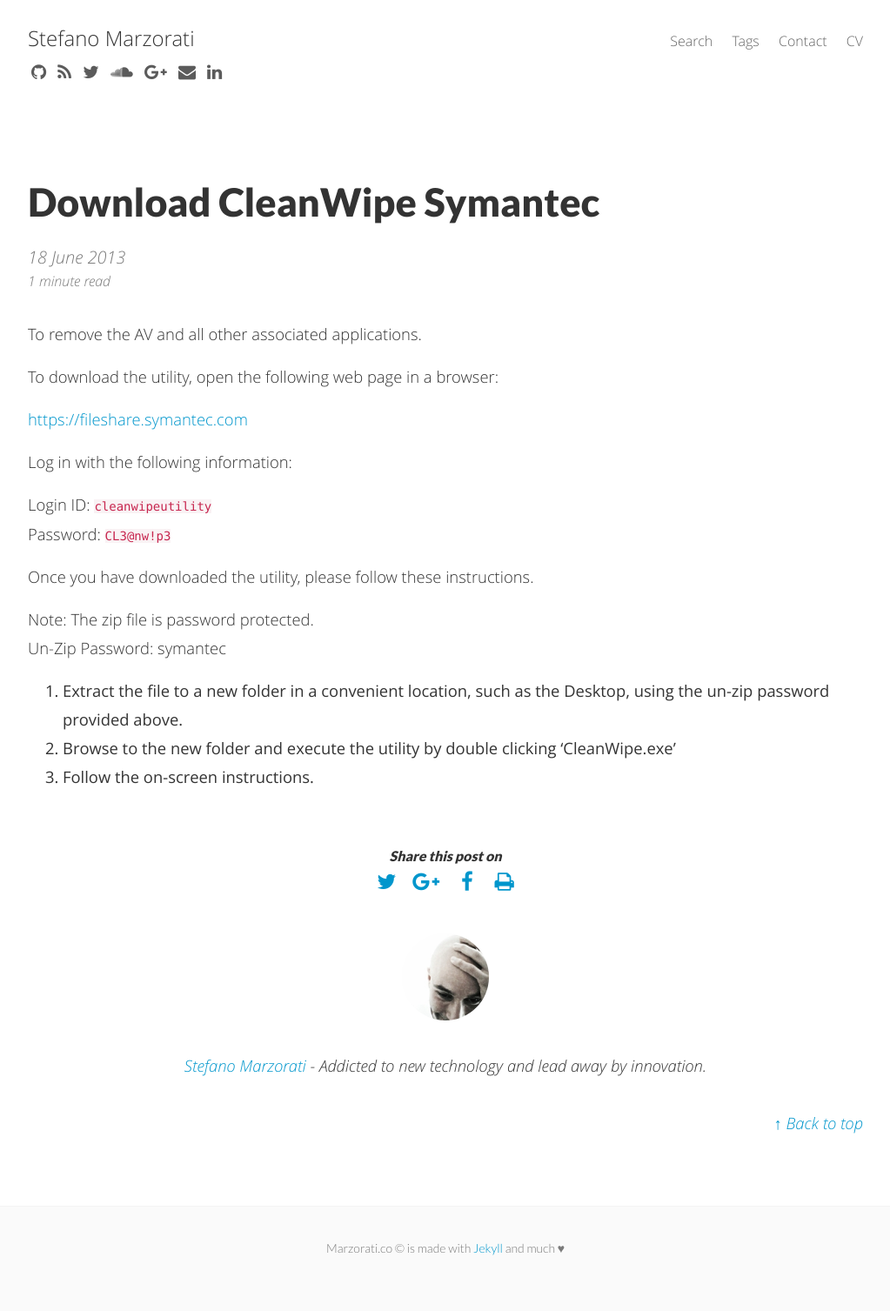
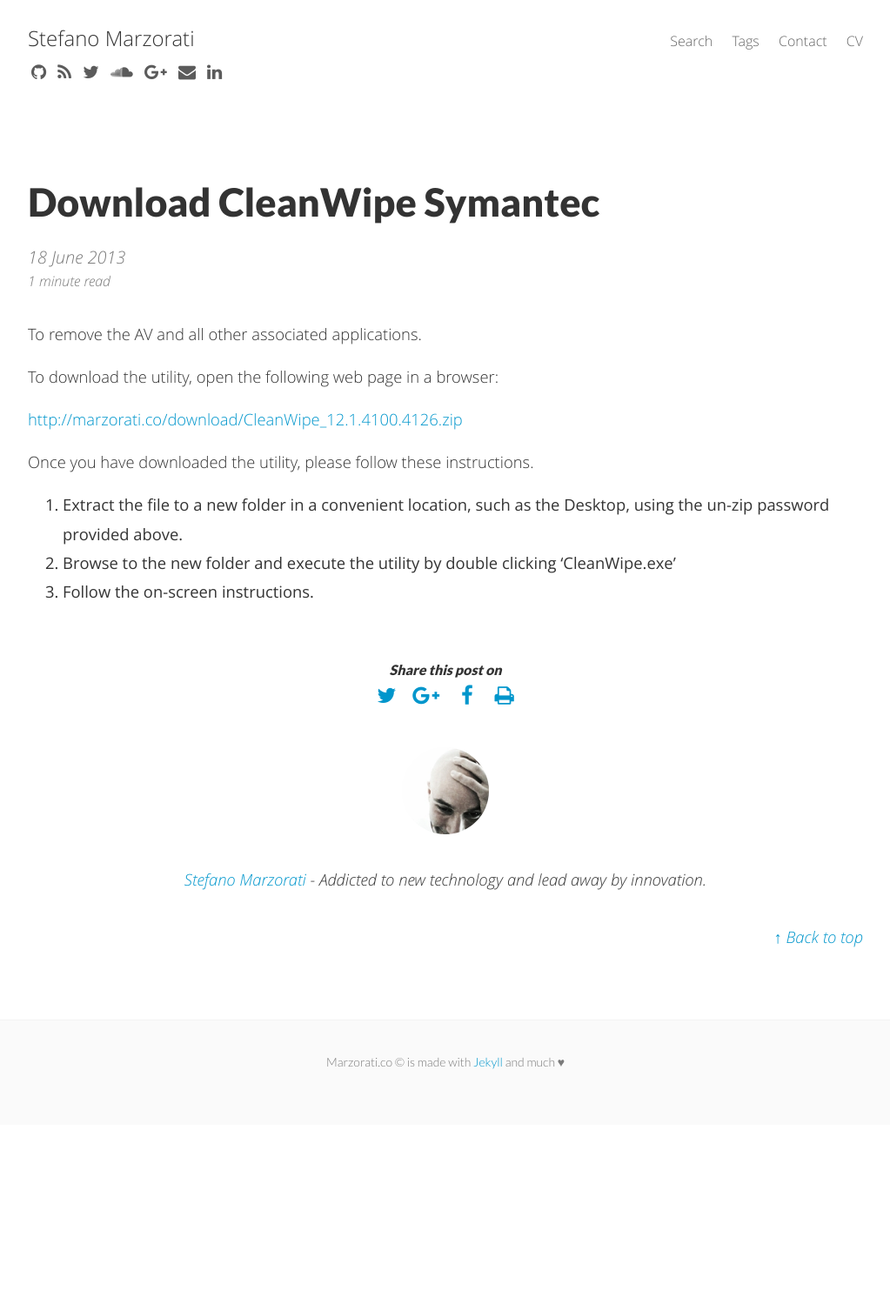
Before and after one commit to marste/Blog, a Jekyll site: the page built from _posts/2013-06-18-download-cleanwipe-symantec.md, in a window 1280 px wide. Shown: the whole page at 87% size, without its empty margins (128-1151 px from the left). Built offline with Jekyll 4.4.1, drawn with Linux system fonts in a browser that asks for light colours; nearby versions of some CDN libraries; after the commit the page ends 1293 px from its top, so only the background shows below that; some of the changed lines change nothing that is shown.

Commit message:
Added new post

```diff
--- a/_posts/2013-06-18-download-cleanwipe-symantec.md
+++ b/_posts/2013-06-18-download-cleanwipe-symantec.md
@@ -1,26 +1,8 @@
 ---
-id: 1694
 title: Download CleanWipe Symantec
 author: Stefano Marzorati
 layout: post
-guid: http://marzorati.co/?p=1694
 permalink: /download-cleanwipe-symantec/
-publicize_twitter_user:
-  - marzorati_ste
-  - marzorati_ste
-publicize_reach:
-  - 'a:2:{s:7:"twitter";a:1:{i:3411;i:25;}s:2:"wp";a:1:{i:0;i:1;}}'
-  - 'a:2:{s:7:"twitter";a:1:{i:3411;i:25;}s:2:"wp";a:1:{i:0;i:1;}}'
-authorsure_include_css:
-  -
-dsq_thread_id:
-  - 1902471340
-layout_key:
-  -
-post_slider_check_key:
-  - 0
-dsq_needs_sync:
-  - 1
 categories:
   - Windows
 ---
@@ -28,17 +10,9 @@
 
 To download the utility, open the following web page in a browser:
 
-<a href="https://fileshare.symantec.com" target="_blank">https://fileshare.symantec.com</a>
-
-Log in with the following information:
-
-Login ID: `cleanwipeutility`
-Password: `CL3@nw!p3`
+<a href="http://marzorati.co/download/CleanWipe_12.1.4100.4126.zip" target="_blank">http://marzorati.co/download/CleanWipe_12.1.4100.4126.zip</a>
 
 Once you have downloaded the utility, please follow these instructions.
-
-Note: The zip file is password protected.
-Un-Zip Password: symantec
 
 1. Extract the file to a new folder in a convenient location, such as the Desktop, using the un-zip password provided above.
 2. Browse to the new folder and execute the utility by double clicking ‘CleanWipe.exe’
```
Also changed, not shown: 1 other file.
